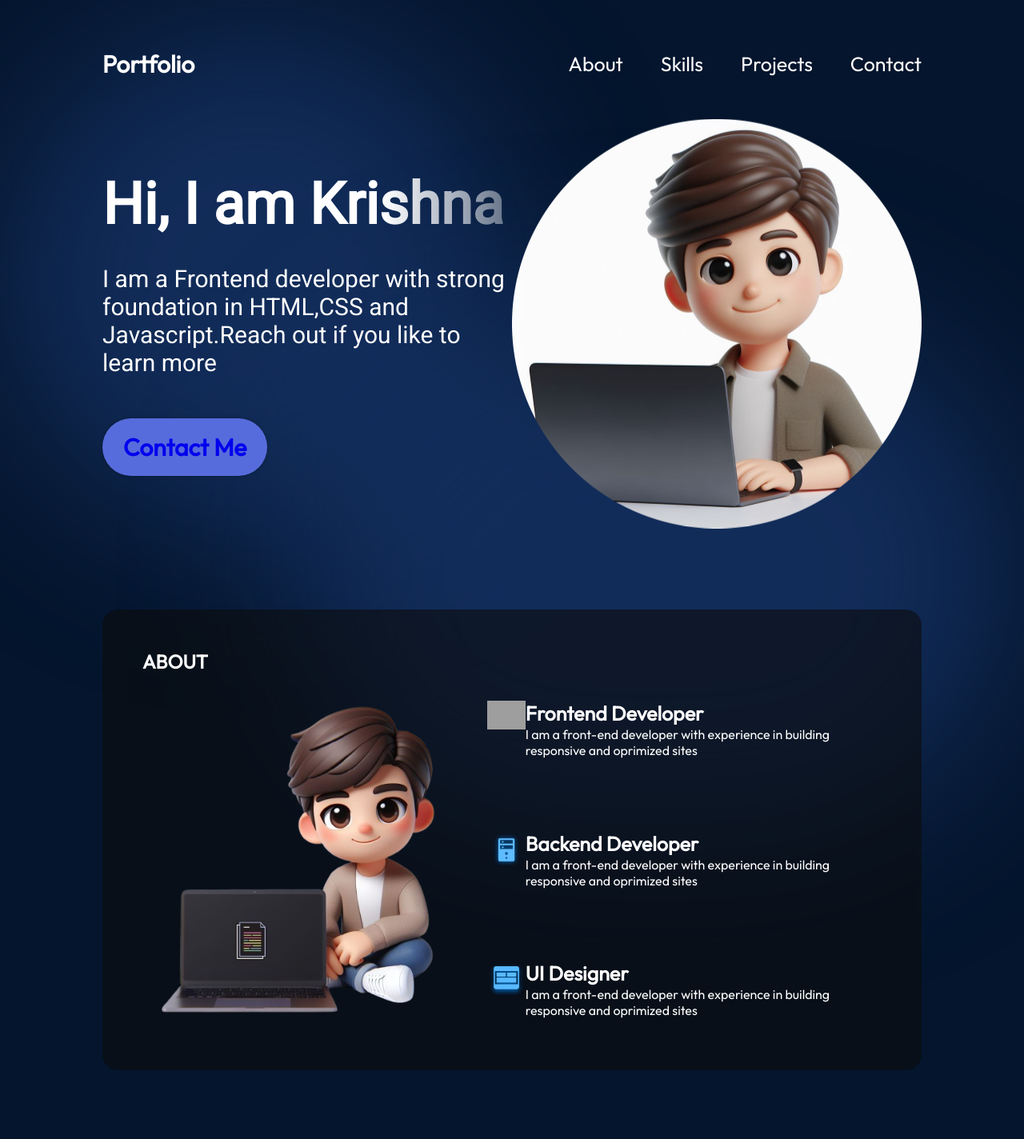
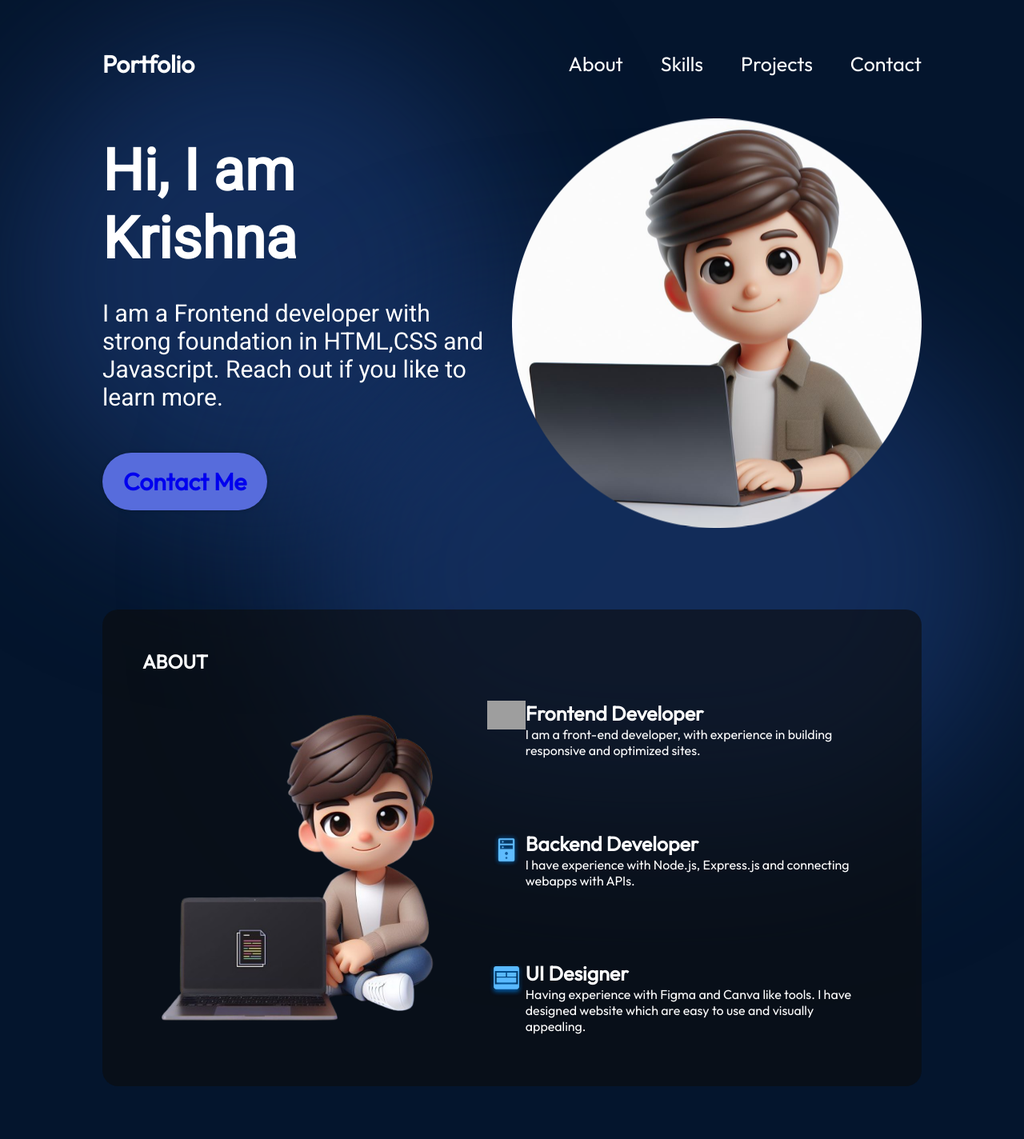
Before and after one commit to Krissny/my_portfolio, a React (Vite) app: page / in a window 1280 px wide. Shown: the top 1424 px of the page at 80% size. Built offline with nearby package versions, Linux system fonts and the light colour scheme; grey boxes are pictures that could not be loaded.

Commit message:
Minor touchups

```diff
--- a/src/App.jsx
+++ b/src/App.jsx
@@ -1,8 +1,10 @@
 import styles from "./App.module.css";
 import { About } from "./components/about/about";
+import { Contact } from "./components/contact/contact";
 import { Experience } from "./components/experience/experience";
 import { Hero } from "./components/hero/hero";
 import { Navbar } from "./components/navbar/navbar";
+import { Projects } from "./components/projects/projects";
 
 function App() {
   return (
@@ -11,6 +13,8 @@ function App() {
       <Hero />
       <About />
       <Experience />
+      <Projects />
+      <Contact />
     </div>
   );
 }
--- a/src/App.module.css
+++ b/src/App.module.css
@@ -4,4 +4,5 @@
   background-color: var(--color-bg);
   width: 100%;
   height: 100%;
+  /* overflow: hidden; */
 }
--- a/src/components/about/about.jsx
+++ b/src/components/about/about.jsx
@@ -18,8 +18,8 @@ export const About = () => {
             <div>
               <h3>Frontend Developer</h3>
               <p>
-                I am a front-end developer with experience in building
-                responsive and oprimized sites
+                I am a front-end developer, with experience in building
+                responsive and optimized sites.
               </p>
             </div>
           </li>
@@ -28,8 +28,8 @@ export const About = () => {
             <div>
               <h3>Backend Developer</h3>
               <p>
-                I am a front-end developer with experience in building
-                responsive and oprimized sites
+                I have experience with Node.js, Express.js and connecting
+                webapps with APIs.
               </p>
             </div>
           </li>
@@ -38,8 +38,8 @@ export const About = () => {
             <div>
               <h3>UI Designer</h3>
               <p>
-                I am a front-end developer with experience in building
-                responsive and oprimized sites
+                Having experience with Figma and Canva like tools. I have
+                designed website which are easy to use and visually appealing.
               </p>
             </div>
           </li>
--- a/src/components/hero/hero.jsx
+++ b/src/components/hero/hero.jsx
@@ -9,7 +9,7 @@ export const Hero = () => {
         <h1 className={styles.title}>Hi, I am Krishna</h1>
         <p className={styles.description}>
           I am a Frontend developer with strong foundation in HTML,CSS and
-          Javascript.Reach out if you like to learn more
+          Javascript. Reach out if you like to learn more.
         </p>
         <a className={styles.contactBtn} href="mailto:kk124572@outlook.com">
           Contact Me
--- a/src/components/hero/hero.module.css
+++ b/src/components/hero/hero.module.css
@@ -9,6 +9,7 @@
   z-index: 1;
   margin-left: 10%;
   margin-right: 10%;
+  gap: 30px;
 }
 
 .content {
```
